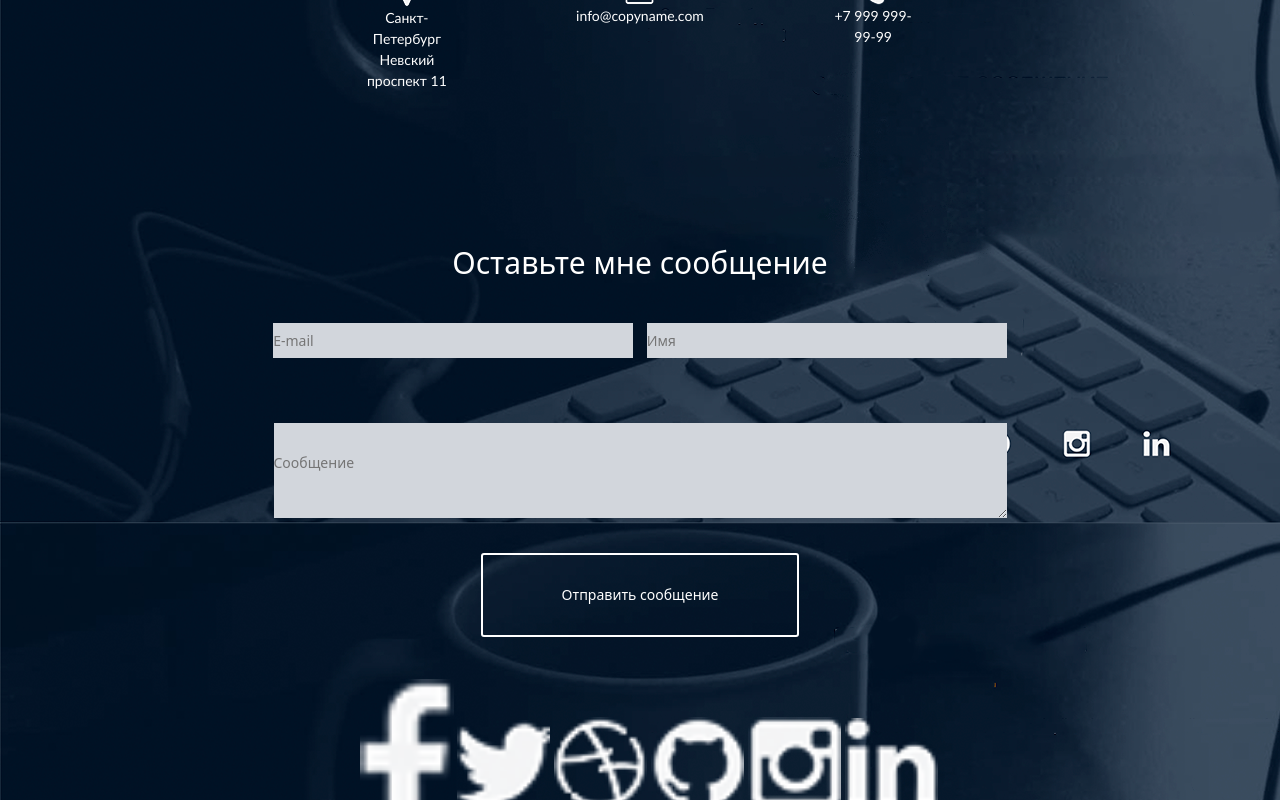
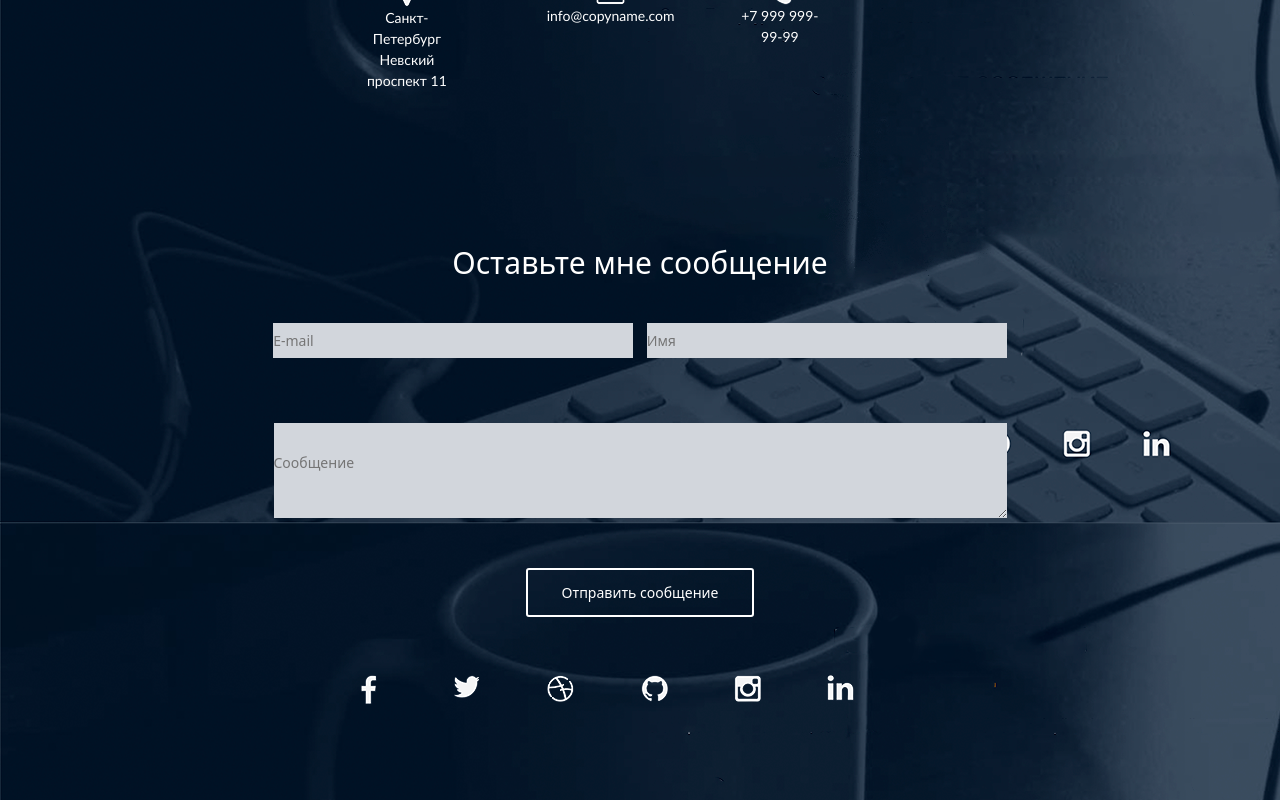
Before and after one commit to HorseChamp/HorseChamp.github.io, a plain HTML site: page Project2/src/index.html in a window 1280 px wide. Shown: the part 5314-6114 px from the top of the page. Drawn offline with Linux system fonts and the light colour scheme.

Commit message:
На проверку дз

```diff
--- a/Project2/src/css/style2.css
+++ b/Project2/src/css/style2.css
@@ -660,7 +660,8 @@ nav{
 	border-radius: 3px;
 	color: #fff;
 	background: none;
-	padding: 0 7%;
+	line-height: 45px;
+	padding: 0 3%;
 }
 
 .submittext:hover {
@@ -672,7 +673,9 @@ nav{
 	transform: scale(1.1);
 }
 
-
+.icons img:last-child{
+	margin-left: 1%;
+}
 
 /* footer */
 
@@ -684,7 +687,14 @@ nav{
 }
 
 
-
+@media (max-width: 523px){
+	.contact__container p{
+	opacity: 0;
+	width: 100%;
+	height: 100%;
+	font-family: Calibri;
+}
+}
 
 @media (max-width: 418px){
 	.textarea input {
--- a/Project2/src/index.html
+++ b/Project2/src/index.html
@@ -263,7 +263,7 @@
 							</button>
 							</form>
 						</div>
-						<div class="contact__container offset-1 col-2 mt-5">
+						<div class="contact__container offset-xxl-1 offset-sm-1 col-xxl-2 col-sm-1 mt-5">
 							<form action="https://mail.ru/" target="_blank">
 							<button>
 							<img src="img\конверт.png" alt="Картинка">
@@ -271,7 +271,7 @@
 							</button>
 							</form>
 						</div>
-						<div class="contact__container offset-1 col-1 mt-5">
+						<div class="contact__container offset-xxl-1 offset-sm-1 col-xxl-1 col-sm-1 mt-5">
 							<form action="https://www.skype.com/ru/" target="_blank">
 							<button>
 							<img src="img\труба.png" alt="Картинка" >
@@ -297,13 +297,25 @@
 						</div>
 					</div>
 			</div>
-			<div class="icons mt-5">
-				<img src="img\фб.png" alt="Картинка" class="iconka offset-3 col-1">
-				<img src="img\твитер.png" alt="Картинка" class="iconka col-1">
-				<img src="img\мяч.png" alt="Картинка" class="iconka col-1">
-				<img src="img\киса.png" alt="Картинка" class="iconka col-1">
-				<img src="img\инст.png" alt="Картинка" class="iconka col-1">
-				<img src="img\ин.png" alt="Картинка" class="iconka col-1">
+			<div class="row justify-content-center">
+				<div class="icons   col-1 mt-5">
+					<img src="img\фб.png" alt="Картинка" class="iconka">
+				</div>
+				<div class="icons  col-1 mt-5">
+					<img src="img\твитер.png" alt="Картинка" class="iconka">
+				</div>
+				<div class="icons col-1 mt-5">
+					<img src="img\мяч.png" alt="Картинка" class="iconka">
+				</div>
+				<div class="icons col-1 mt-5">
+					<img src="img\киса.png" alt="Картинка" class="iconka">
+				</div>
+				<div class="icons col-1 mt-5">
+					<img src="img\инст.png" alt="Картинка" class="iconka">
+				</div>
+				<div class="icons col-1 mt-5">
+					<img src="img\ин.png" alt="Картинка" class="iconka">
+				</div>
 			</div>
 		</div>
 	</div>
```
